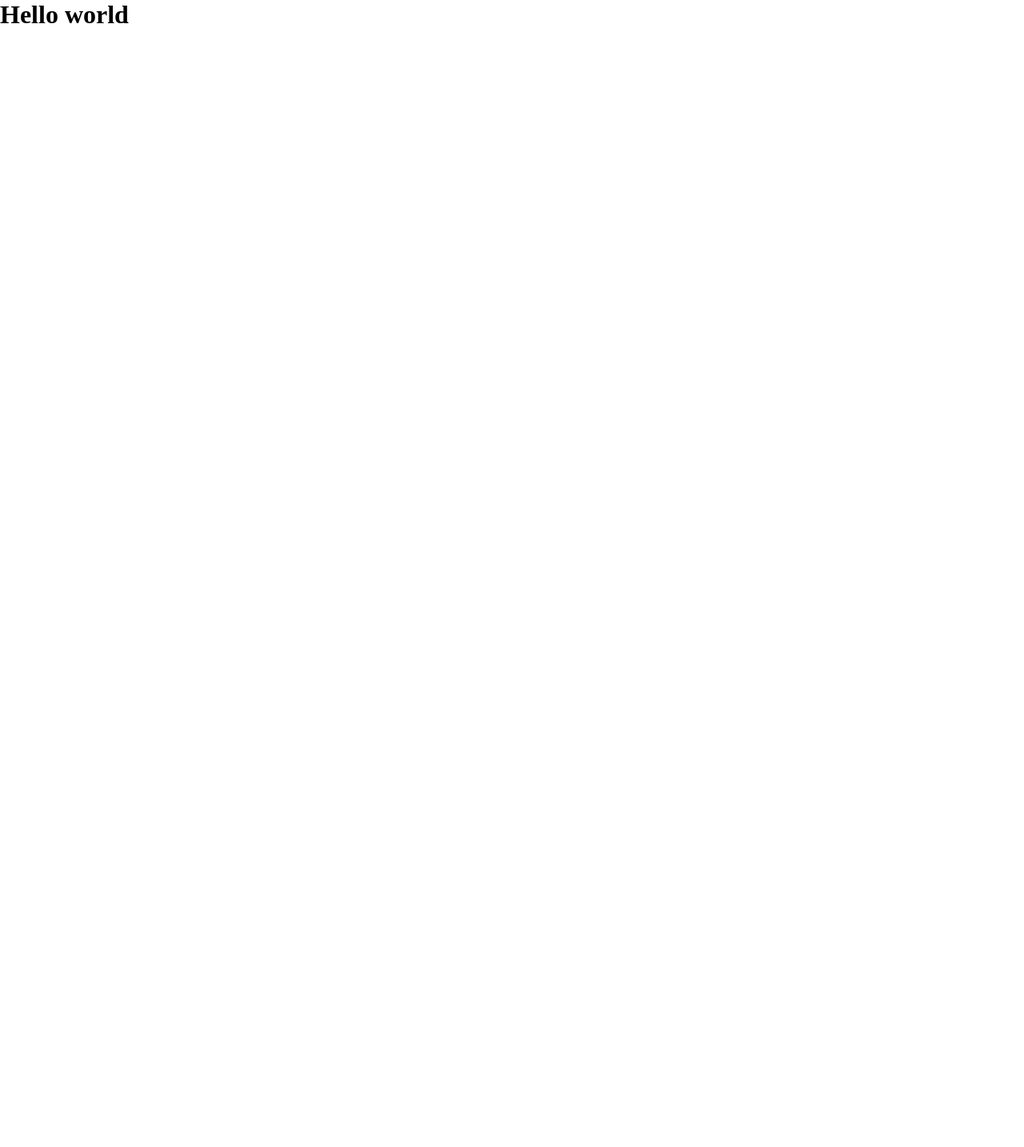
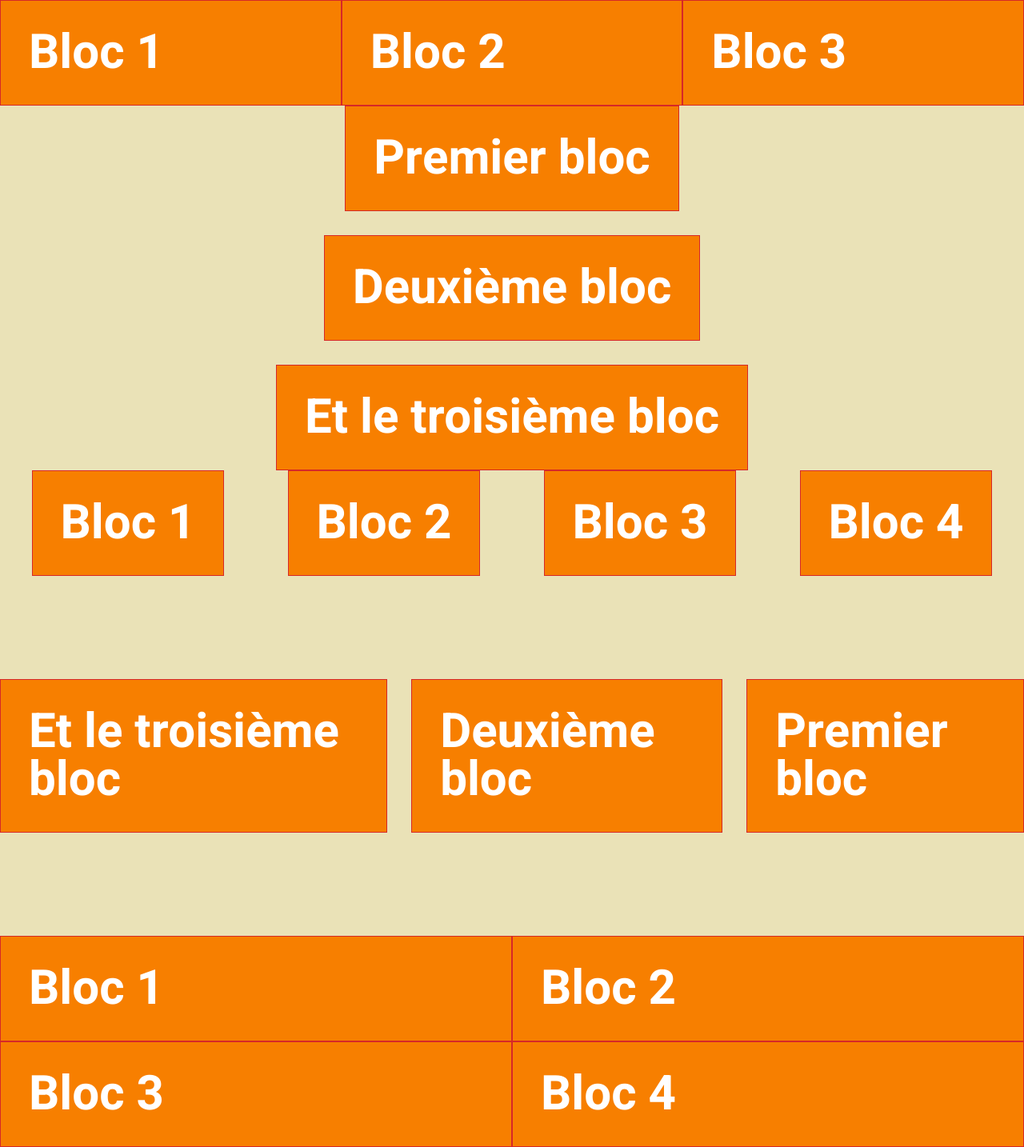
Before and after one commit to camwizardd/imd21-examen-1a-Camille, a website built with Parcel: page src/index.html in a window 1280 px wide. Shown: the whole page at 80% size. Before the commit the page ends 800 px from the top, so only its background shows below. Built offline with nearby package versions, Linux system fonts and the light colour scheme.

Commit message:
maquette intégrée

```diff
--- a/src/css/main.css
+++ b/src/css/main.css
@@ -12,3 +12,57 @@ img,
 video {
   display: block;
 }
+
+body {
+  color: #fff;
+  font-family: Heebo;
+  font-size: 60px;
+  font-weight: 700;
+  line-height: 60px;
+  gap: 30px;
+}
+
+.part {
+  display: flex;
+  margin: 30 0px;
+  background: #eae2b7;
+  padding: 30 0px;
+}
+
+.bloc {
+  border: 1px solid #d62828;
+  background: #f77f00;
+  padding: 35px;
+}
+
+.part1 .bloc {
+  width: 100%;
+}
+
+.part2 {
+  align-items: center;
+  flex-direction: column;
+  gap: 30px;
+  .bloc {
+    display: flex;
+    justify-content: center;
+  }
+}
+
+.part3 {
+  justify-content: space-around;
+}
+
+.part4 {
+  height: 450px;
+  align-items: center;
+  gap: 30px;
+  flex-direction: row-reverse;
+}
+
+.part5 {
+  flex-wrap: wrap;
+  .bloc {
+    width: 50%;
+  }
+}
--- a/src/index.html
+++ b/src/index.html
@@ -2,12 +2,48 @@
 <html>
   <head>
     <meta charset="utf-8" />
-    <title>eikon parcel starter</title>
+    <title>imd21 examen 1a Camille Magnin</title>
     <meta name="viewport" content="width=device-width, initial-scale=1.0" />
+    <link rel="preconnect" href="https://fonts.googleapis.com" />
+    <link rel="preconnect" href="https://fonts.gstatic.com" crossorigin />
+    <link
+      href="https://fonts.googleapis.com/css2?family=Heebo:wght@100..900&display=swap"
+      rel="stylesheet"
+    />
     <link rel="stylesheet" href="css/main.css" />
   </head>
   <body>
-    <h1>Hello world</h1>
+    <div class="part part1">
+      <div class="bloc">Bloc 1</div>
+      <div class="bloc">Bloc 2</div>
+      <div class="bloc">Bloc 3</div>
+    </div>
+
+    <div class="part part2">
+      <div class="bloc">Premier bloc</div>
+      <div class="bloc">Deuxième bloc</div>
+      <div class="bloc">Et le troisième bloc</div>
+    </div>
+
+    <div class="part part3">
+      <div class="bloc">Bloc 1</div>
+      <div class="bloc">Bloc 2</div>
+      <div class="bloc">Bloc 3</div>
+      <div class="bloc">Bloc 4</div>
+    </div>
+
+    <div class="part part4">
+      <div class="bloc">Premier bloc</div>
+      <div class="bloc">Deuxième bloc</div>
+      <div class="bloc">Et le troisième bloc</div>
+    </div>
+
+    <div class="part part5">
+      <div class="bloc">Bloc 1</div>
+      <div class="bloc">Bloc 2</div>
+      <div class="bloc">Bloc 3</div>
+      <div class="bloc">Bloc 4</div>
+    </div>
 
     <script src="js/main.js" type="module"></script>
   </body>
```
